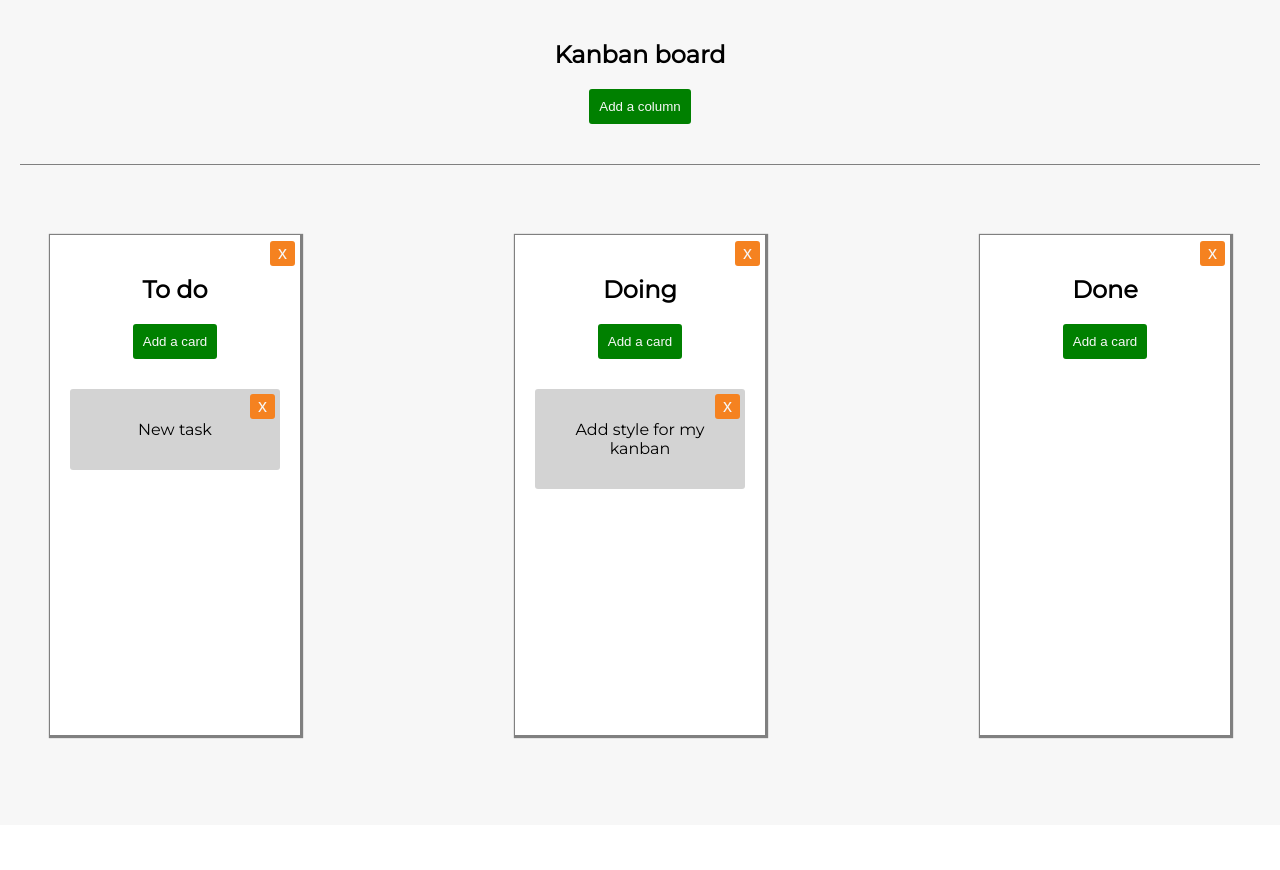
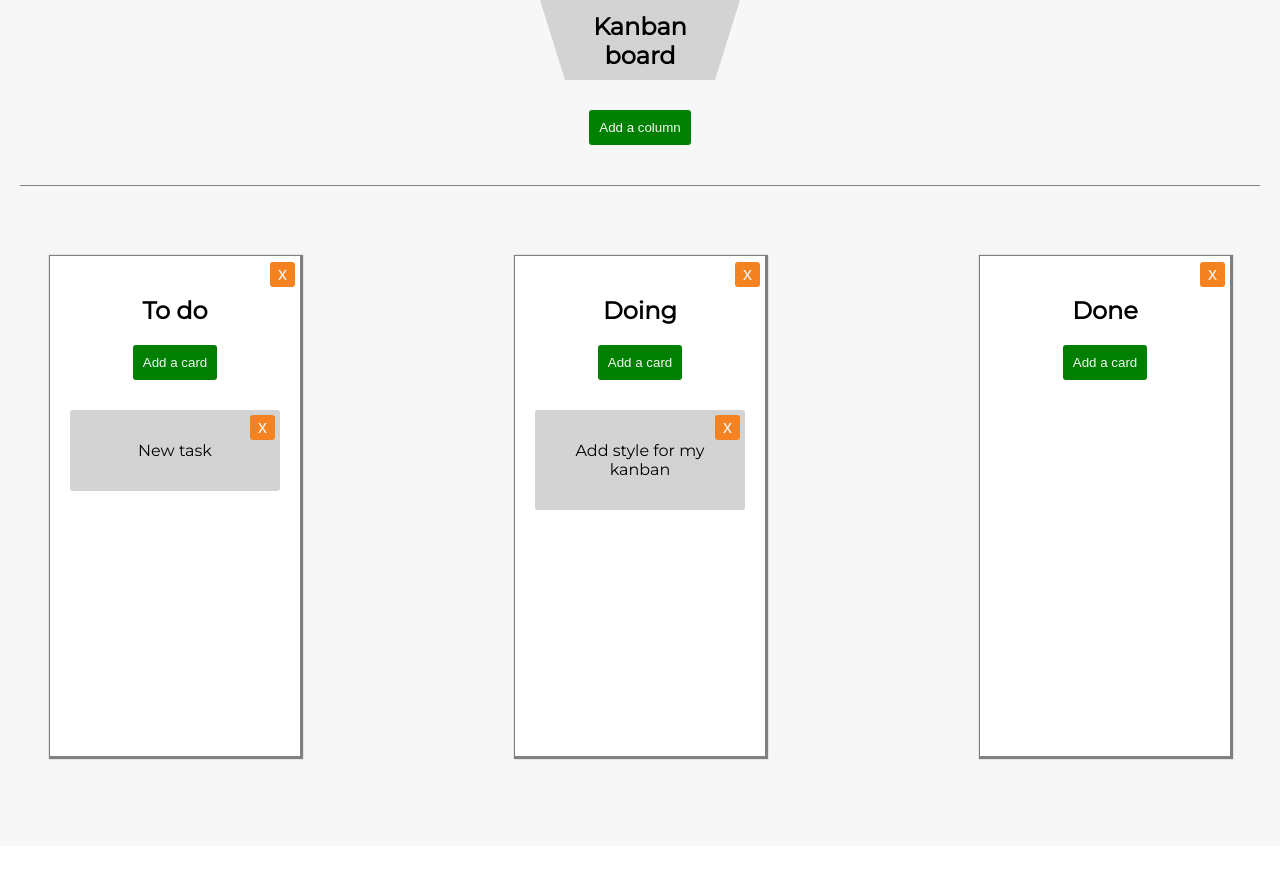
Before and after one commit to Kolumbryna22/Budujemu-wlasny-kanban, a website: page index.html in a window 1280 px wide. Before the commit the page ends 849 px from the top, so only its background shows below. Drawn offline with nearby package versions, Linux system fonts and the light colour scheme.

Commit message:
Add logo

```diff
--- a/index.html
+++ b/index.html
@@ -9,7 +9,9 @@
 </head>
 <body>
     <div id="board" class="board">
-        <h2>Kanban board</h2>
+        <div class="logo">
+            <h2>Kanban board</h2>
+        </div>
         <button class="btn-create-column" id="addColumn">Add a column</button>
         <div class="column-container"></div>
     </div>
--- a/sass/_board.scss
+++ b/sass/_board.scss
@@ -1,10 +1,27 @@
 .board {
     text-align: center;
     background-color: $color-background;
-    padding: 20px;
+    padding: 0 20px 20px;
     min-height: 100vh;
 
     &>button {
+        margin-top: 30px;
         margin-bottom: 40px;
     }
 }
+
+.logo {
+    position: relative;
+	border-top: 80px solid $color-card-background;
+	border-left: 25px solid transparent;
+	border-right: 25px solid transparent;
+	height: 0;
+    width: 200px;
+    margin: 0 auto;
+
+    h2 {
+        @include clear-mp;
+        position: absolute;
+        bottom: 10px;
+    }
+}
```
Also changed, not shown: css/style.css, 1 other file.
